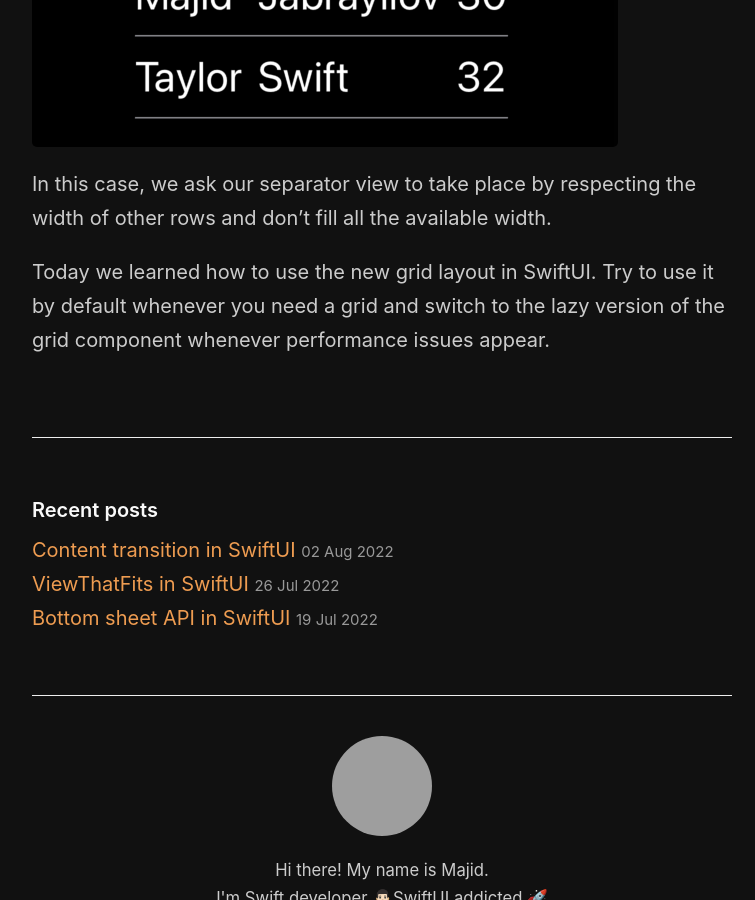
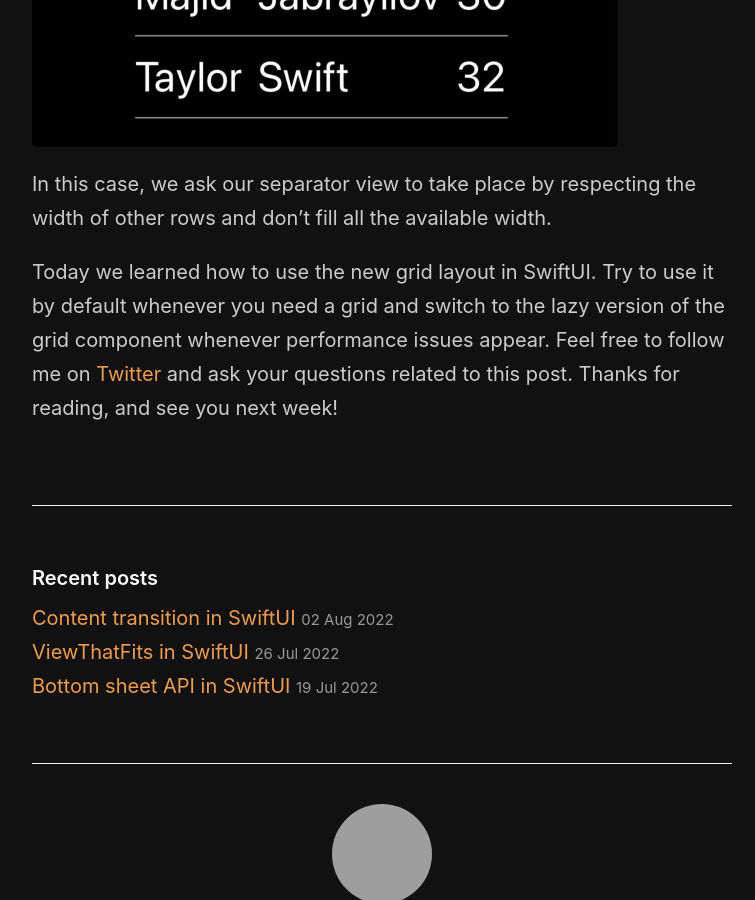
Before and after one commit to mecid/mecid.github.io, a Jekyll site: the page built from _posts/2022-08-10-mastering-grid-layout-in-swiftui.md, in a window 1280 px wide and 900 px high, scrolled down 5363 px, cut to the strip 0-900 px from the top of the window. Shown: the whole strip, without its empty margins (258-1013 px from the left). Built offline with Jekyll 4.4.1, drawn with Linux system fonts in a browser that asks for light colours; grey boxes are pictures that could not be loaded.

Commit message:
conclusion to grid layout post added

```diff
--- a/_posts/2022-08-10-mastering-grid-layout-in-swiftui.md
+++ b/_posts/2022-08-10-mastering-grid-layout-in-swiftui.md
@@ -186,4 +186,4 @@ struct ContentView: View {
 
 In this case, we ask our separator view to take place by respecting the width of other rows and don't fill all the available width.
 
-Today we learned how to use the new grid layout in SwiftUI. Try to use it by default whenever you need a grid and switch to the lazy version of the grid component whenever performance issues appear.
+Today we learned how to use the new grid layout in SwiftUI. Try to use it by default whenever you need a grid and switch to the lazy version of the grid component whenever performance issues appear. Feel free to follow me on [Twitter](https://twitter.com/mecid) and ask your questions related to this post. Thanks for reading, and see you next week!
```
